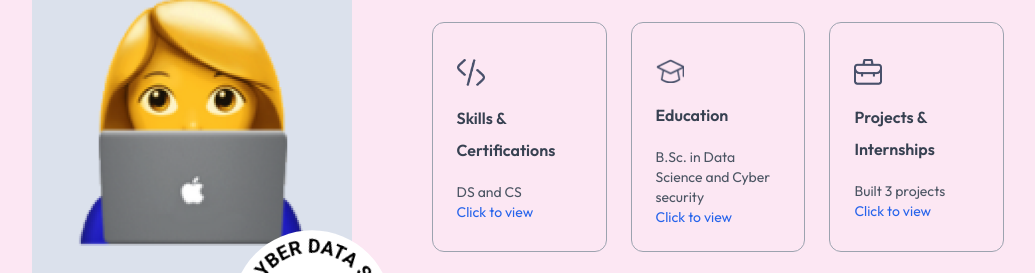
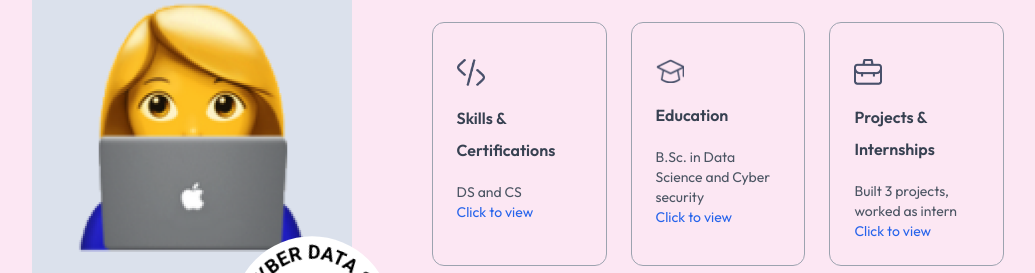
Before and after one commit to JyothinagaramMeghana/meghana_j_portfolio, a plain HTML site: page index.html in a window 1280 px wide. Shown: the part 1150-1423 px from the top of the page, without its empty margins (122-1157 px from the left). Drawn offline with nearby package versions, Linux system fonts and the light colour scheme; a web font is replaced by a local one.

Commit message:
Update index.html

```diff
--- a/index.html
+++ b/index.html
@@ -139,7 +139,7 @@
                     <img src="./images/project-icon.png" alt="" class="w-7 mt-3 dark:hidden">
                     <img src="./images/project-icon-dark.png" alt="" class="w-7 mt-3 hidden dark:block">
                     <h3 class="my-4 font-semibold text-gray-700 dark:text-white">Projects & Internships</h3>
-                    <p class="text-gray-600 text-sm dark:text-white/80">Built 3 projects <br> <span class="text-blue-600">Click to view</span></p>
+                    <p class="text-gray-600 text-sm dark:text-white/80">Built 3 projects, worked as intern <br> <span class="text-blue-600">Click to view</span></p>
                     </a>
                 </li>
             </ul>
```
